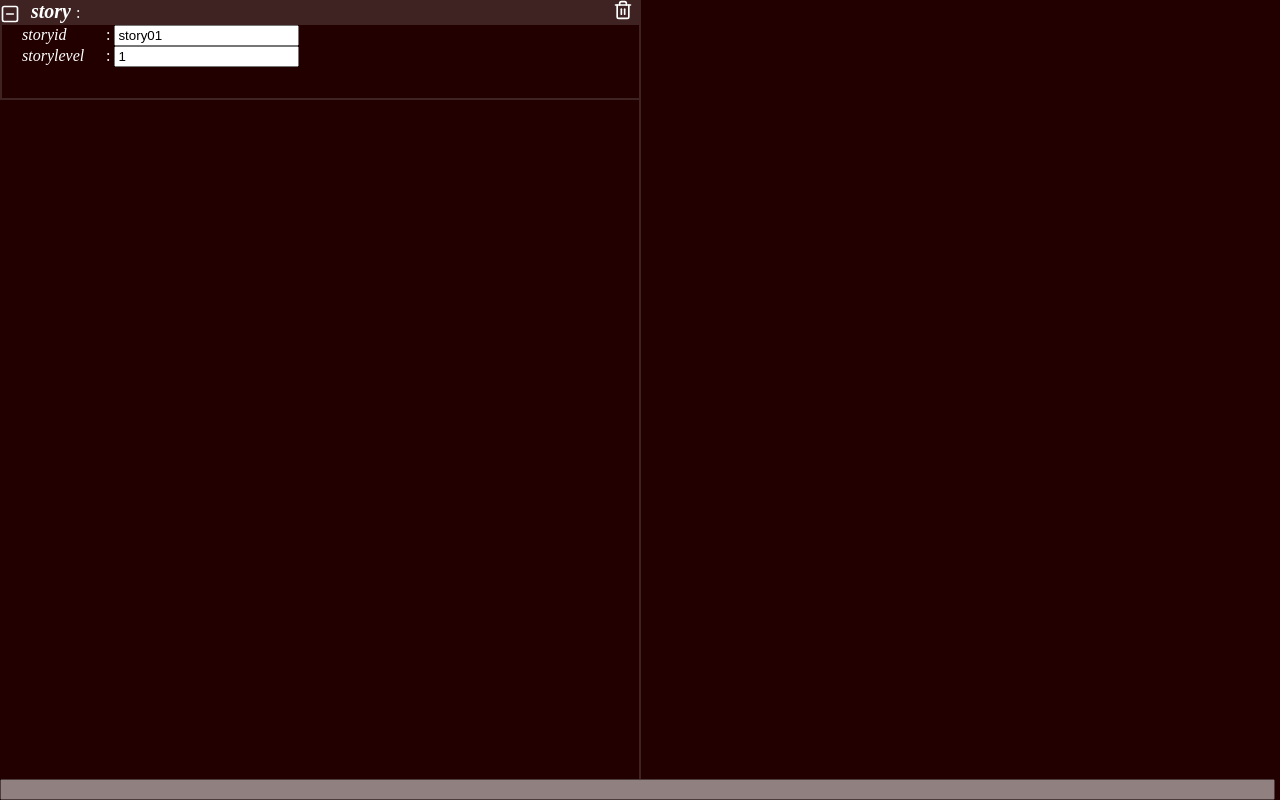
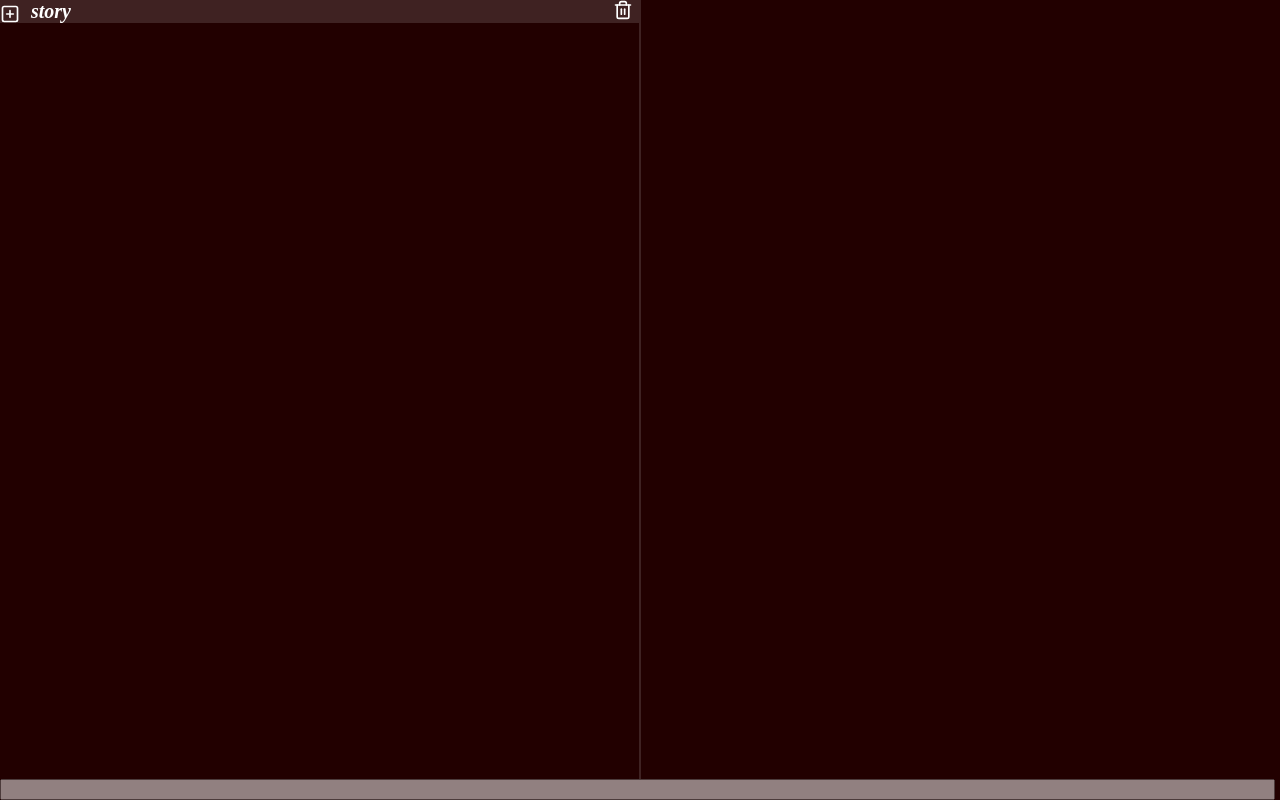
Before and after one commit to kevincentius/hf-stage, an Angular app: page / in a window 1280 px wide. Built offline with nearby package versions, Linux system fonts and the light colour scheme.

Commit message:
fix choice value

```diff
--- a/src/app/object-viewer/object-viewer.component.ts
+++ b/src/app/object-viewer/object-viewer.component.ts
@@ -23,7 +23,7 @@ export class ObjectViewerComponent implements OnInit {
   argTypeDict;
   arrayTypeDict;
 
-  collapsed = false;
+  collapsed = true;
 
   @ViewChildren('objChildren') objChildren: QueryList<ObjectViewerComponent>;
 
--- a/src/app/primitive-viewer/primitive-viewer.component.ts
+++ b/src/app/primitive-viewer/primitive-viewer.component.ts
@@ -21,11 +21,13 @@ export class PrimitiveViewerComponent implements OnInit {
   }
 
   onSelectChange(val) {
-    this.value = val;
+    this.value = val.split(/: (.+)/)[1];
     this.confirm();
   }
 
   confirm() {
+    console.log(typeof(this.value));
+    console.log(this.value);
     this.updateValue.emit(this.value);
   }
 
```
